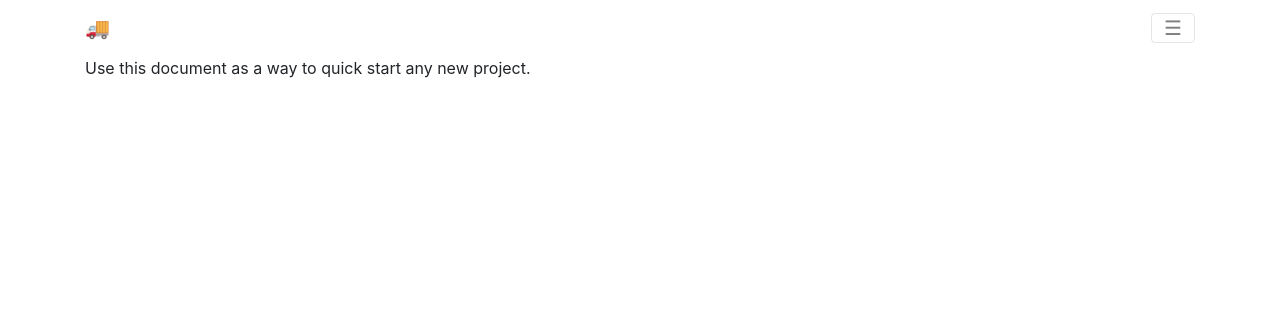
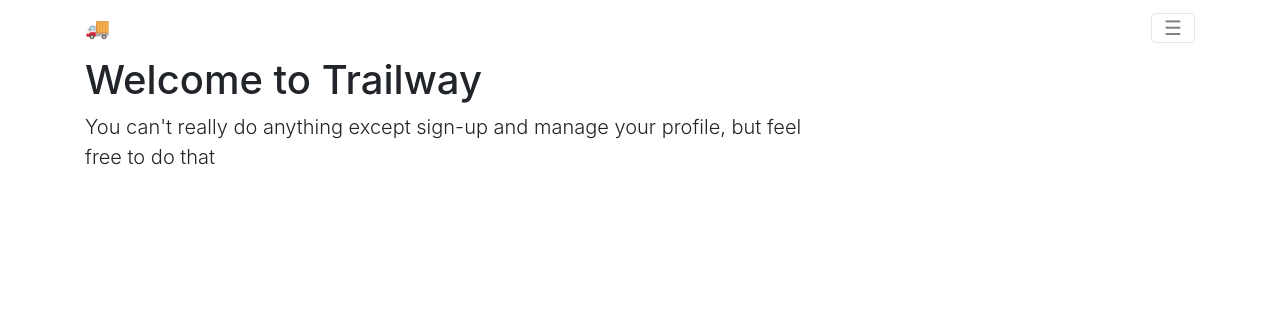
Before and after one commit to djch/trailway, a Django app: page / in a window 1280 px wide. Shown: the top 316 px of the page. Run offline with Django 3.2, Linux system fonts and the light colour scheme; parts of the project's set-up code (start-up, migrations or seed data) failed here and were passed over; some libraries are stand-ins or nearby versions.

Commit message:
Home page, whatever

```diff
--- a/trailway/templates/account/signup.html
+++ b/trailway/templates/account/signup.html
@@ -26,5 +26,4 @@
   </div>
 </div>
 
-
 {% endblock content %}
--- a/trailway/templates/base.html
+++ b/trailway/templates/base.html
@@ -45,7 +45,7 @@
           <ul class="nav navbar-nav pull-xs-right">
             {% if request.user.is_authenticated %}
               <li class="nav-item">
-                <a class="nav-link" href="{% url 'users:detail' request.user.username  %}">{% trans "My Profile" %}</a>
+                <a class="nav-link" href="{% url 'users:detail' request.user.username  %}">{% trans "Me" %}</a>
               </li>
               <li class="nav-item">
                 <a class="nav-link" href="{% url 'account_logout' %}">{% trans "Log out" %}</a>
@@ -65,9 +65,12 @@
               <div class="alert {% if message.tags %}alert-{{ message.tags }}{% endif %}">{{ message }}</div>
           {% endfor %}
       {% endif %}
-      {% block content %}
-        <p>Use this document as a way to quick start any new project.</p>
-      {% endblock content %}
+      <div class="row">
+        <div class="col-sm-8 col-sm-offset-2">
+          {% block content %}
+          {% endblock content %}
+        </div>
+      </div>
     </div> <!-- /container -->
 
     {% block modal %}{% endblock modal %}
--- a/trailway/templates/pages/home.html
+++ b/trailway/templates/pages/home.html
@@ -1 +1,13 @@
 {% extends "base.html" %}
+
+{% load i18n %}
+{% load crispy_forms_tags %}
+{% load account %}
+
+{% block title %}{% trans "Home" %}{% endblock title %}
+{% block content %}
+
+<h1>Welcome to Trailway</h1>
+<p class="lead">You can't really do anything except sign-up and manage your profile, but feel free to do that</p>
+
+{% endblock content %}
```
